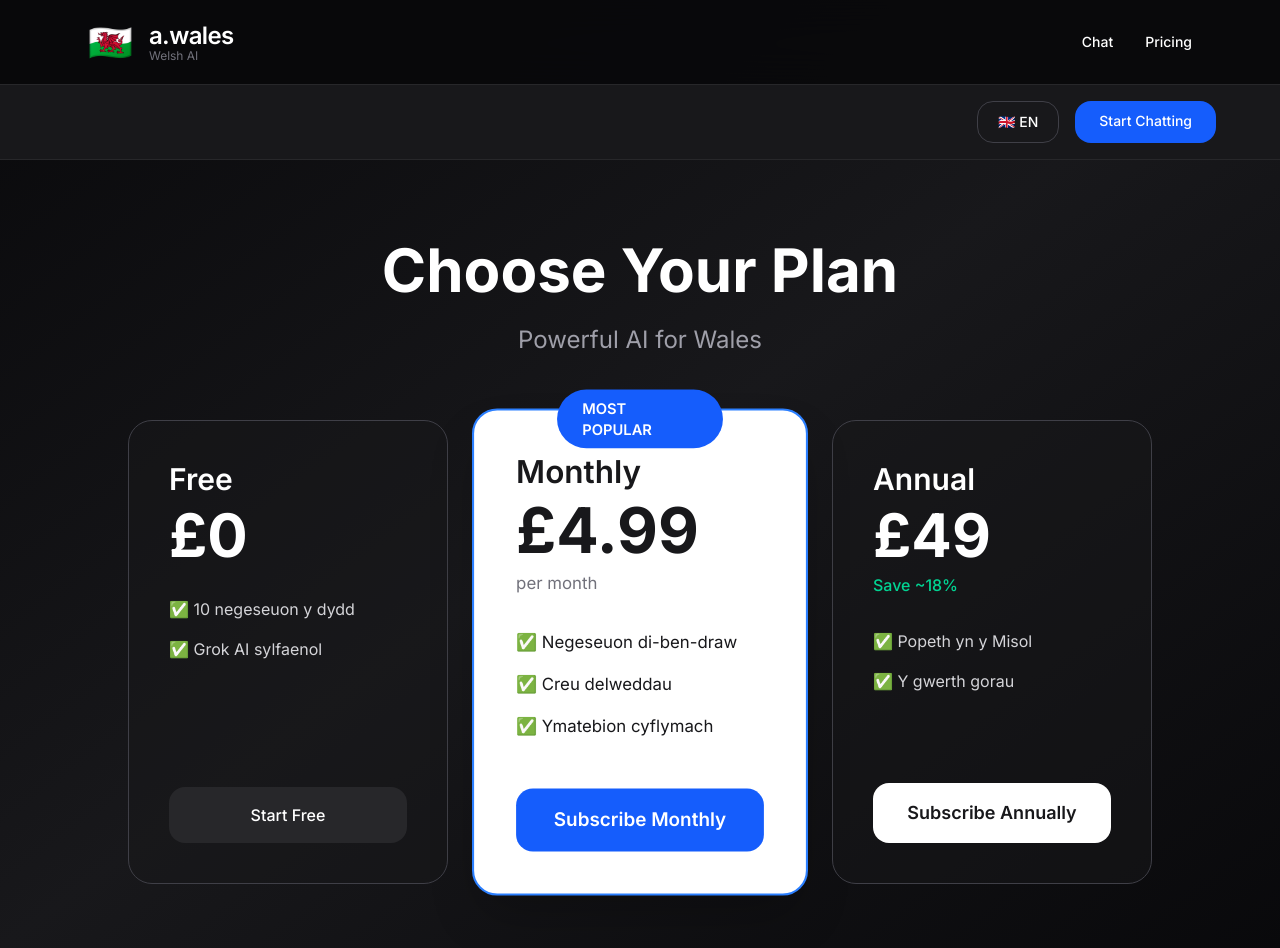
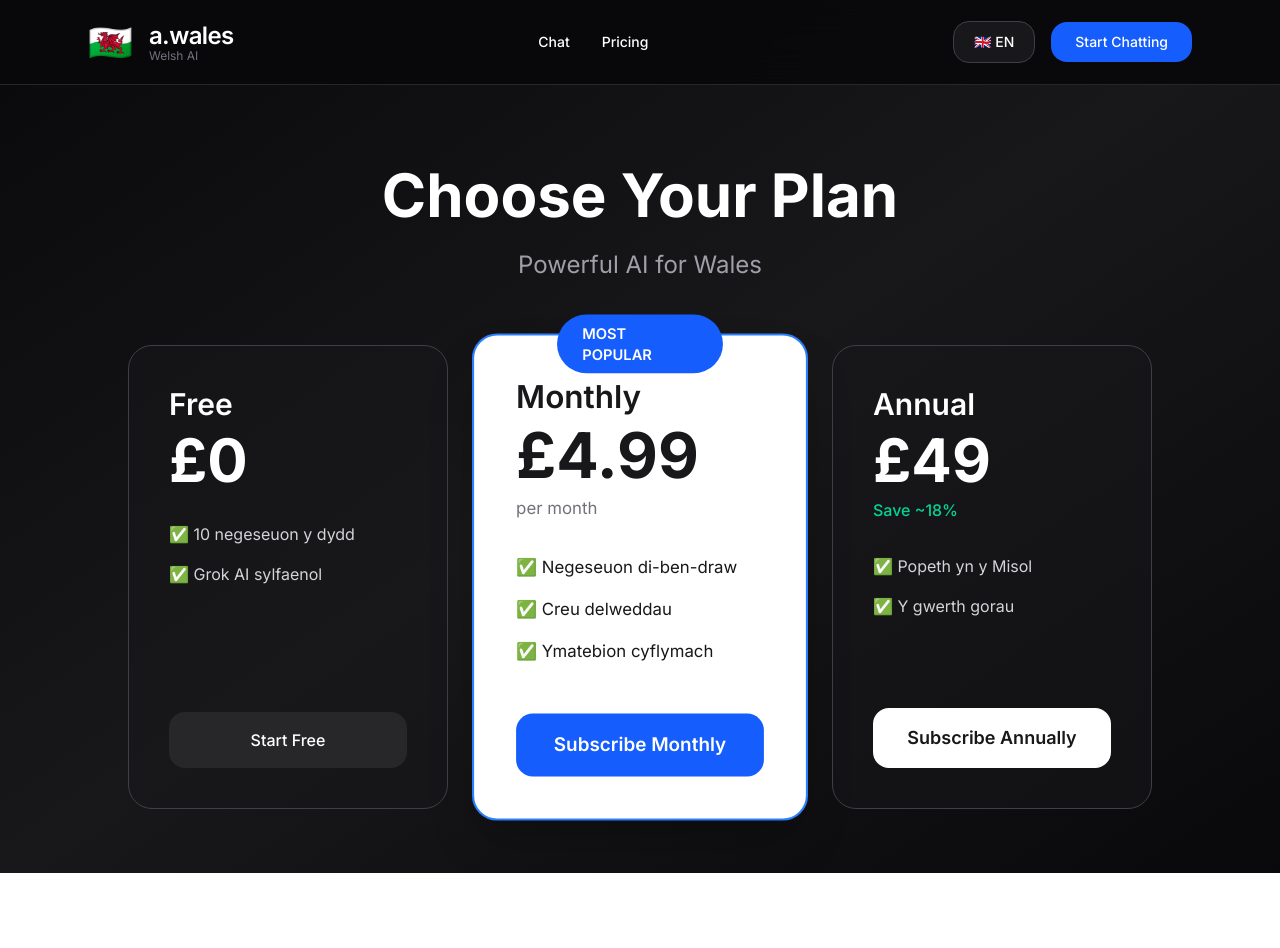
Before and after one commit to walesai/a-wales, a Next.js app: page /pricing in a window 1280 px wide. After the commit the page ends 873 px from the top, so only its background shows below. Built offline with nearby package versions, Linux system fonts and the light colour scheme.

Commit message:
Fix pricing page language toggle

```diff
--- a/app/pricing/page.tsx
+++ b/app/pricing/page.tsx
@@ -1,3 +1,4 @@
+
 'use client';
 
 import { useState, useEffect } from 'react';
@@ -8,14 +9,15 @@ export default function Pricing() {
   const [isWelsh, setIsWelsh] = useState(false);
 
   useEffect(() => {
-    setIsWelsh(localStorage.getItem('preferredLang') === 'cy');
+    const saved = localStorage.getItem('preferredLang') === 'cy';
+    setIsWelsh(saved);
   }, []);
 
   const toggleLanguage = () => {
     const newLang = !isWelsh;
     setIsWelsh(newLang);
     localStorage.setItem('preferredLang', newLang ? 'cy' : 'en');
-    window.location.reload();
+    window.location.reload();   // Ensures all text updates
   };
 
   const handleCheckout = async (plan: 'monthly' | 'annual') => {
@@ -34,7 +36,7 @@ export default function Pricing() {
         alert(isWelsh ? "Dim URL talu wedi derbyn" : "No checkout URL received");
       }
     } catch (error) {
-      alert(isWelsh ? "Aeth rhywbeth o'i le" : "Something went wrong. Please try again.");
+      alert(isWelsh ? "Aeth rhywbeth o'i le. Ceisiwch eto." : "Something went wrong. Please try again.");
     } finally {
       setLoading(null);
     }
@@ -43,7 +45,7 @@ export default function Pricing() {
   return (
     <div className="min-h-screen bg-gradient-to-br from-zinc-950 via-zinc-900 to-zinc-950 text-white">
 
-      {/* Narrow Main Header */}
+      {/* Header */}
       <header className="sticky top-0 z-50 bg-zinc-950/95 backdrop-blur-xl border-b border-zinc-800">
         <div className="max-w-6xl mx-auto px-6 py-5 flex justify-between items-center">
           <div className="flex items-center gap-4">
@@ -58,12 +60,8 @@ export default function Pricing() {
             <Link href="/chat">Chat</Link>
             <Link href="/pricing">Pricing</Link>
           </nav>
-        </div>
-      </header>
 
-      {/* Secondary Bar - Toggle + Start Chatting */}
-      <div className="bg-zinc-900 border-b border-zinc-800 px-6 py-4">
-        <div className="max-w-6xl mx-auto flex justify-end gap-4">
+          <div className="flex items-center gap-4">
             <button
               onClick={toggleLanguage}
               className="flex items-center gap-2 px-5 py-2.5 bg-zinc-900 hover:bg-zinc-800 rounded-2xl text-sm font-medium border border-zinc-700"
@@ -75,6 +73,7 @@ export default function Pricing() {
             </Link>
           </div>
         </div>
+      </header>
 
       <div className="pt-20 pb-16 px-6">
         <div className="max-w-5xl mx-auto text-center">
```
Lines whose indentation alone changed are shown as unchanged.
